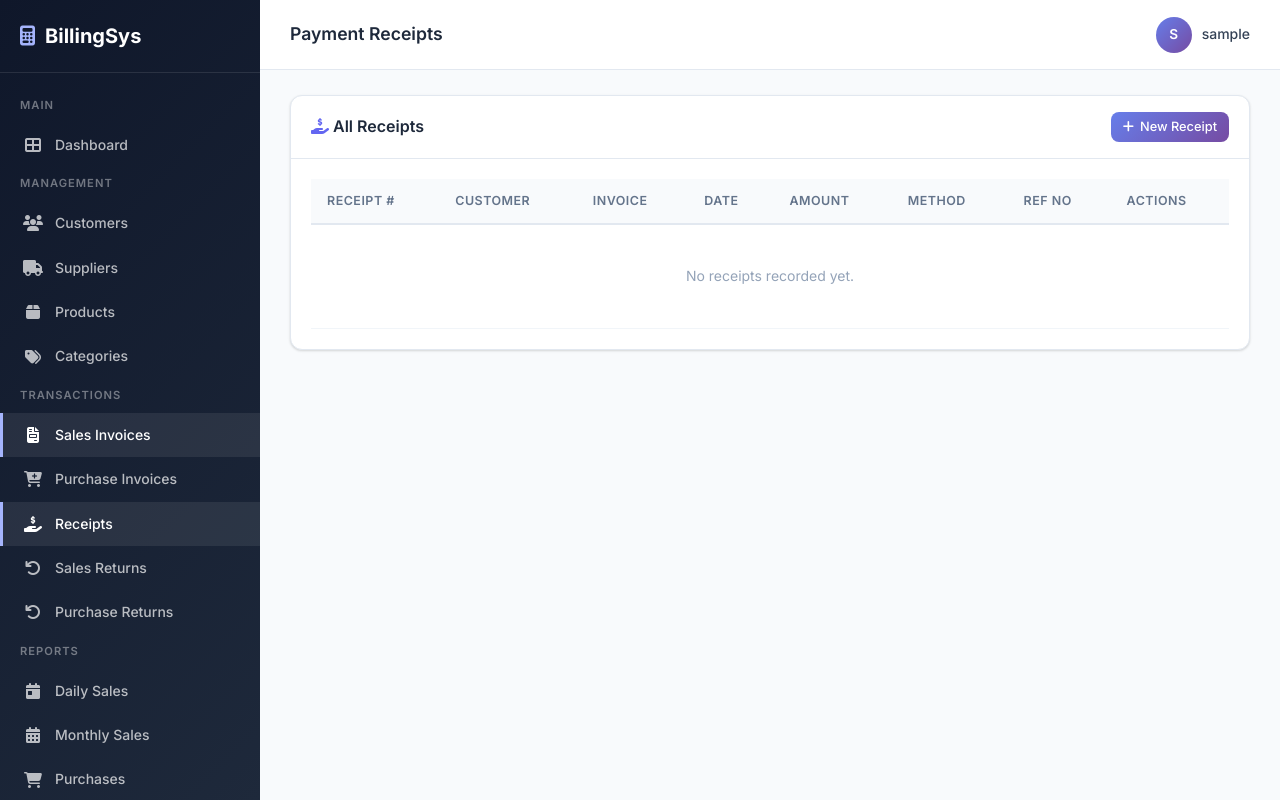
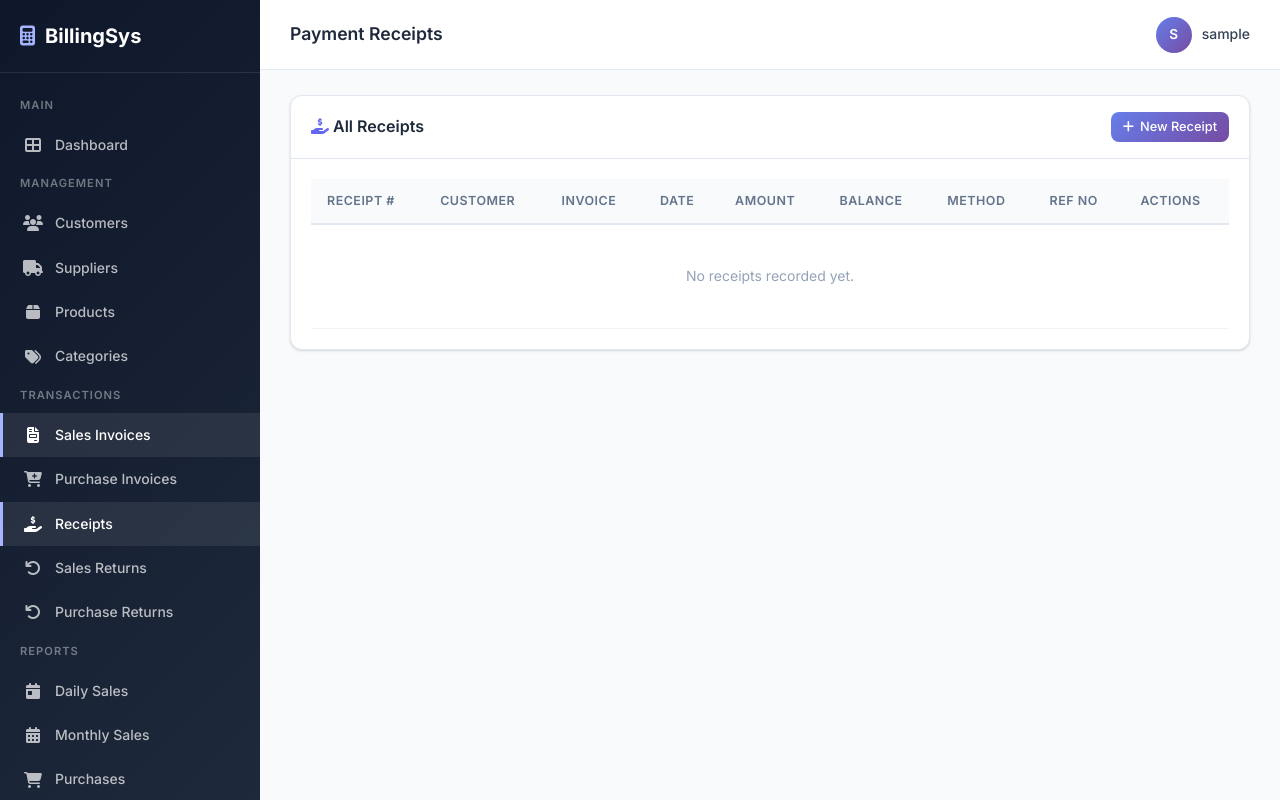
Before and after one commit to Rayapparaju/billing_system, a Django app: page /sales/receipts/ in a window 1280 px wide. Run offline with Django 5.2, Linux system fonts and the light colour scheme; the visitor is signed in with stand-in values (Sample User, id 1); data that the repository does not hold is empty; parts of the project's set-up code (start-up, migrations or seed data) failed here and were passed over.

Commit message:
Add balance column to receipts list

```diff
--- a/sales/views.py
+++ b/sales/views.py
@@ -137,7 +137,17 @@ def sale_delete(request, pk):
 @login_required
 def receipt_list(request):
     receipts = Receipt.objects.select_related('customer', 'invoice').all().order_by('-created_date')
-    return render(request, 'sales/receipt_list.html', {'receipts': receipts})
+    invoice_ids = [r.invoice_id for r in receipts if r.invoice_id]
+    totals_paid = SaleInvoice.objects.filter(id__in=invoice_ids).annotate(
+        total_paid=Sum('receipts__amount')
+    ).values_list('id', 'grand_total', 'total_paid')
+    balance_map = {}
+    for iid, gt, tp in totals_paid:
+        balance_map[iid] = float(gt) - float(tp or 0)
+    return render(request, 'sales/receipt_list.html', {
+        'receipts': receipts,
+        'balance_map': balance_map,
+    })
 
 @login_required
 def receipt_create(request):
--- a/templates/sales/receipt_list.html
+++ b/templates/sales/receipt_list.html
@@ -1,4 +1,5 @@
 {% extends 'base.html' %}
+{% load sales_extras %}
 {% block title %}Receipts - Billing System{% endblock %}
 {% block page_title %}Payment Receipts{% endblock %}
 
@@ -12,7 +13,7 @@
     <div class="table-container">
       <table class="table">
         <thead>
-          <tr><th>Receipt #</th><th>Customer</th><th>Invoice</th><th>Date</th><th>Amount</th><th>Method</th><th>Ref No</th><th>Actions</th></tr>
+          <tr><th>Receipt #</th><th>Customer</th><th>Invoice</th><th>Date</th><th>Amount</th><th>Balance</th><th>Method</th><th>Ref No</th><th>Actions</th></tr>
         </thead>
         <tbody>
           {% for r in receipts %}
@@ -22,13 +23,20 @@
             <td>{% if r.invoice %}{{ r.invoice.invoice_no }}{% else %}-{% endif %}</td>
             <td>{{ r.date|date:'d-m-Y' }}</td>
             <td>&#8377; {{ r.amount|floatformat:2 }}</td>
+            <td>
+              {% if r.invoice %}
+                &#8377; {{ balance_map|dictkey:r.invoice_id|floatformat:2 }}
+              {% else %}
+                -
+              {% endif %}
+            </td>
             <td><span class="badge badge-info">{{ r.payment_method }}</span></td>
             <td>{{ r.reference_no|default:'-' }}</td>
             <td>
               <button class="btn btn-danger btn-sm" data-delete-url="{% url 'sales:receipt_delete' r.pk %}" data-item="{{ r.receipt_no }}"><i class="fas fa-trash"></i></button>
             </td>
           </tr>
-          {% empty %}<tr><td colspan="8" style="text-align:center;padding:40px;color:var(--gray-400);">No receipts recorded yet.</td></tr>{% endfor %}
+          {% empty %}<tr><td colspan="9" style="text-align:center;padding:40px;color:var(--gray-400);">No receipts recorded yet.</td></tr>{% endfor %}
         </tbody>
       </table>
     </div>
```
Also changed, not shown: sales/templatetags/sales_extras.py (added, +7 -0 lines), sales/templatetags/__init__.py (added).
